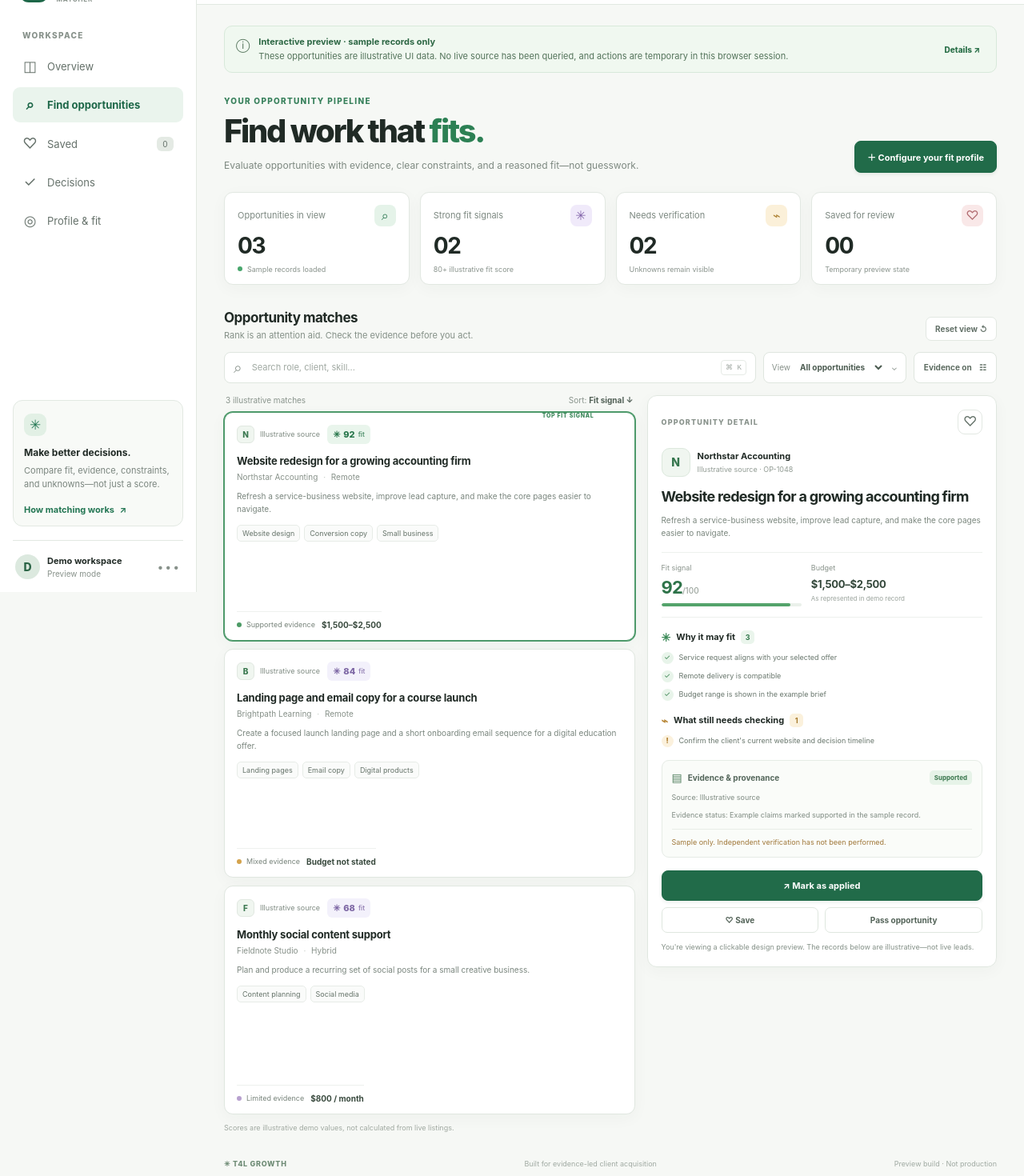
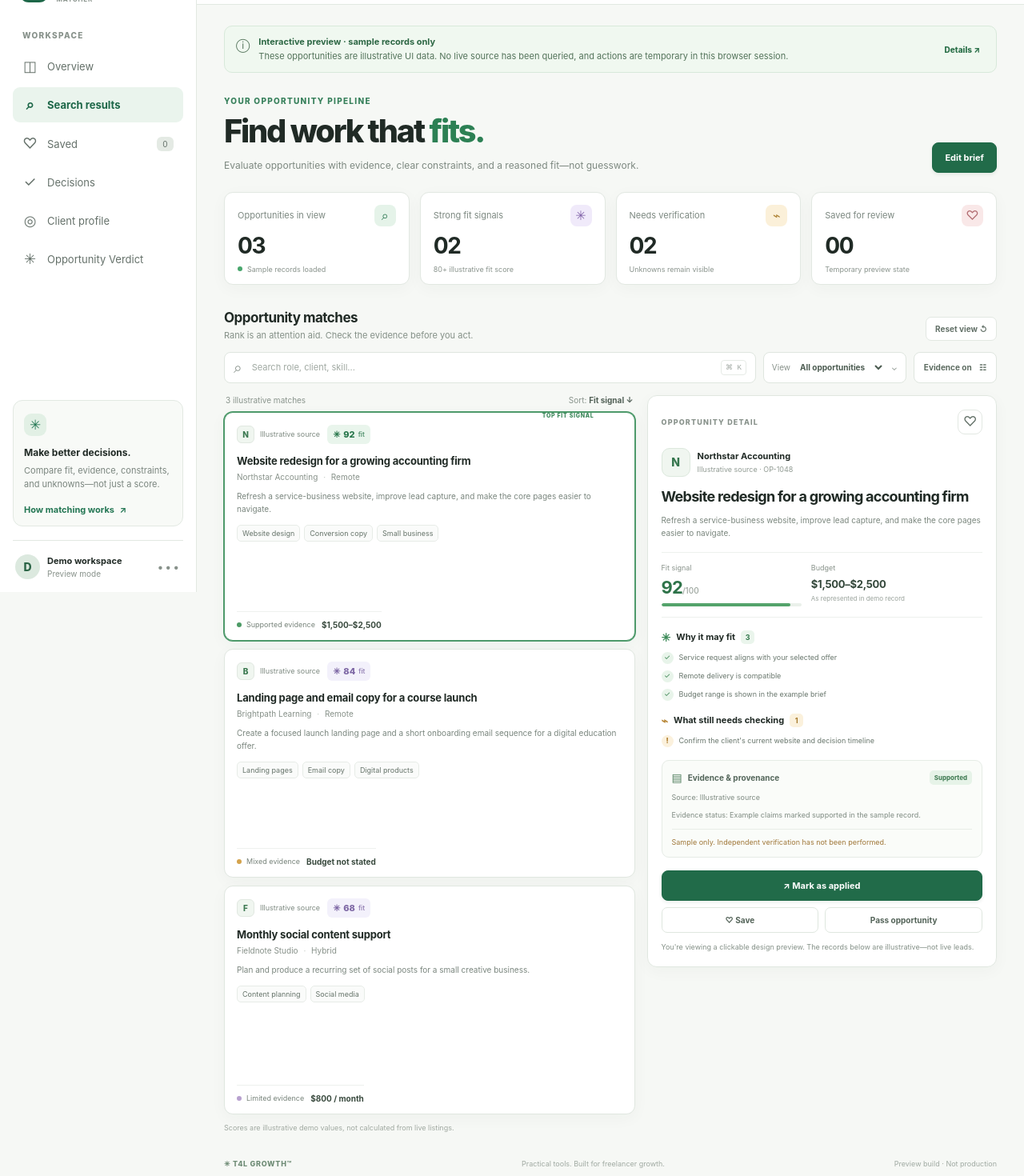
Before and after one commit to brysonsaidso1111-design/THE-CLIENT-OPPORTUNITY-MATCHER, a Next.js app: page / in a window 1280 px wide. Shown: the part 60-1530 px from the top of the page at 80% size. Built offline with nearby package versions, Linux system fonts and the light colour scheme.

Commit message:
feat(ui): connect brief and separate verdict navigation

```diff
--- a/app/page.tsx
+++ b/app/page.tsx
@@ -1,6 +1,9 @@
 "use client";
 
 import { useMemo, useState } from "react";
+import { BriefWorkflowPanel } from "../src/components/brief-workflow-panel";
+import { OpportunityVerdictPanel } from "../src/components/opportunity-verdict-panel";
+import { PeerLeadNetworkLink } from "../src/components/peer-lead-network-link";
 
 type Opportunity = {
   id: string;
@@ -72,14 +75,15 @@ const demoOpportunities: Opportunity[] = [
 
 const navItems = [
   { label: "Overview", icon: "◫" },
-  { label: "Find opportunities", icon: "⌕" },
+  { label: "Search results", icon: "⌕" },
   { label: "Saved", icon: "♡" },
   { label: "Decisions", icon: "✓" },
-  { label: "Profile & fit", icon: "◎" },
+  { label: "Client profile", icon: "◎" },
+  { label: "Opportunity Verdict", icon: "✳" },
 ];
 
 export default function HomePage() {
-  const [activeNav, setActiveNav] = useState("Find opportunities");
+  const [activeNav, setActiveNav] = useState("Search results");
   const [query, setQuery] = useState("");
   const [filter, setFilter] = useState("All opportunities");
   const [selectedId, setSelectedId] = useState("OP-1048");
@@ -122,8 +126,10 @@ export default function HomePage() {
             <button key={item.label} className={activeNav === item.label ? "nav-item active" : "nav-item"} onClick={() => {
               setActiveNav(item.label);
               if (item.label === "Saved") setFilter("Saved");
-              else if (item.label === "Find opportunities") setFilter("All opportunities");
-              else setNotice(item.label === "Profile & fit" ? "Profile editing is a planned workspace surface; this preview uses an illustrative fit profile." : `${item.label} view selected in preview.`);
+              else if (item.label === "Search results") setFilter("All opportunities");
+              else if (item.label === "Client profile") setNotice("Your brief workspace is in preview mode.");
+              else if (item.label === "Opportunity Verdict") setNotice("Verdict analysis requires a completed live search. This preview has no live search results.");
+              else setNotice(`${item.label} view selected in preview.`);
             }}>
               <span className="nav-icon" aria-hidden="true">{item.icon}</span><span>{item.label}</span>
               {item.label === "Saved" && <span className="nav-count">{Object.values(decisions).filter((v) => v === "Saved").length}</span>}
@@ -149,9 +155,10 @@ export default function HomePage() {
 
         <div className="page-content">
           <div className="preview-notice"><span className="notice-icon">ⓘ</span><p><strong>Interactive preview · sample records only</strong><br />These opportunities are illustrative UI data. No live source has been queried, and actions are temporary in this browser session.</p><button onClick={() => setNotice("Preview limitation: provider integrations, account persistence, and production access controls are not connected in this interface yet.")} aria-label="Preview details">Details ↗</button></div>
+          {activeNav !== "Client profile" && activeNav !== "Opportunity Verdict" && <>
           <div className="page-heading">
             <div><div className="eyebrow">YOUR OPPORTUNITY PIPELINE</div><h1>Find work that <em>fits.</em></h1><p>Evaluate opportunities with evidence, clear constraints, and a reasoned fit—not guesswork.</p></div>
-            <button className="primary-button" onClick={() => { setActiveNav("Profile & fit"); setNotice("The profile setup flow is not connected yet. Current matching uses a sample profile."); }}>＋ Configure your fit profile</button>
+            <button className="primary-button" onClick={() => setActiveNav("Client profile")}>Edit brief</button>
           </div>
 
           <div className="metric-grid">
@@ -197,7 +204,11 @@ export default function HomePage() {
               <p className="action-note" role="status">{notice}</p>
             </aside> : <aside className="detail-panel empty-detail"><span>◎</span><h3>Select an opportunity</h3><p>Choose a record to inspect its fit signal and open questions.</p></aside>}
           </div>
-          <footer className="app-footer"><span>✳ T4L GROWTH</span><span>Built for evidence-led client acquisition</span><span>Preview build · Not production</span></footer>
+          <PeerLeadNetworkLink />
+          <footer className="app-footer"><span>✳ T4L GROWTH™</span><span>Practical tools. Built for freelancer growth.</span><span>Preview build · Not production</span></footer>
+          </>}
+          {activeNav === "Client profile" && <BriefWorkflowPanel />}
+          {activeNav === "Opportunity Verdict" && <OpportunityVerdictPanel />}
         </div>
       </section>
     </main>
```
